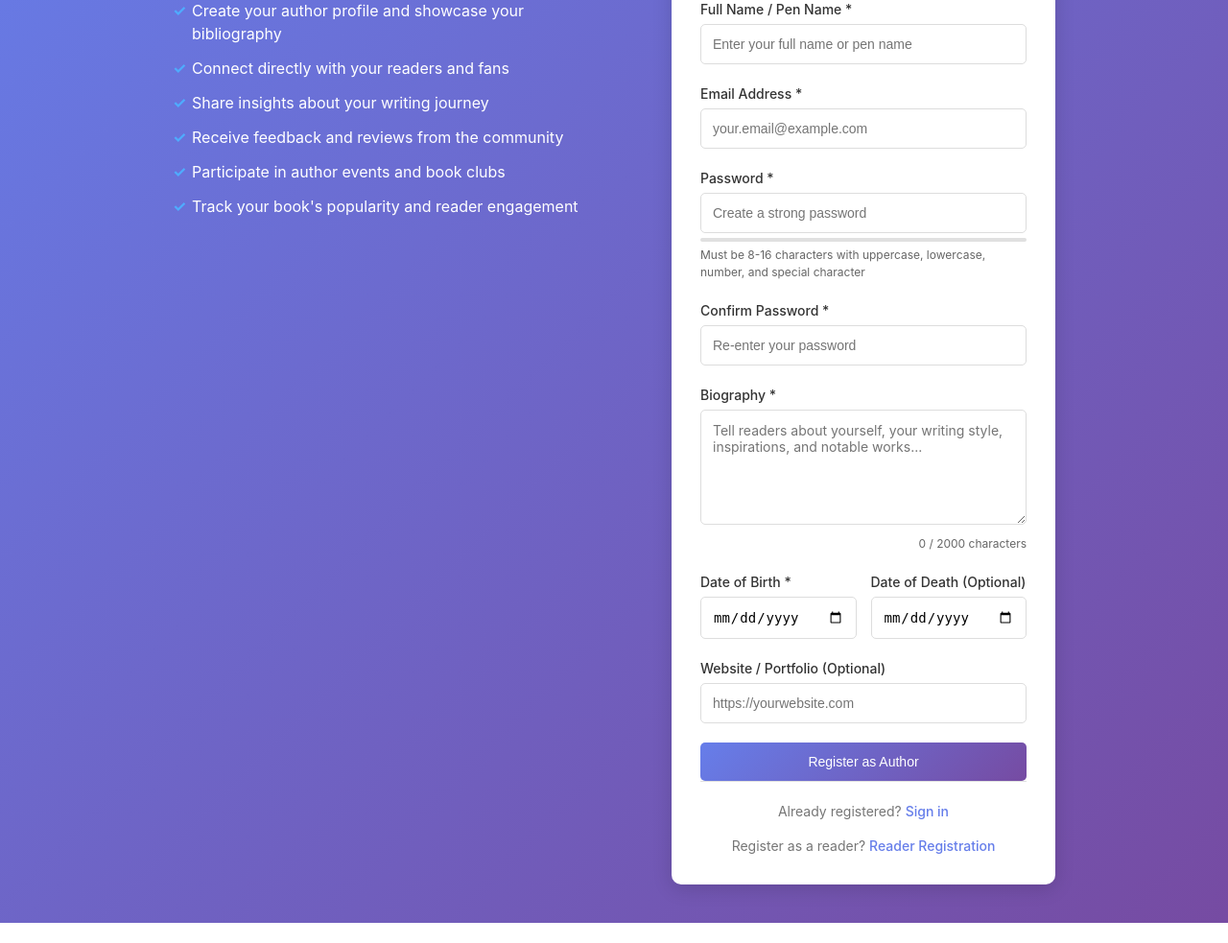
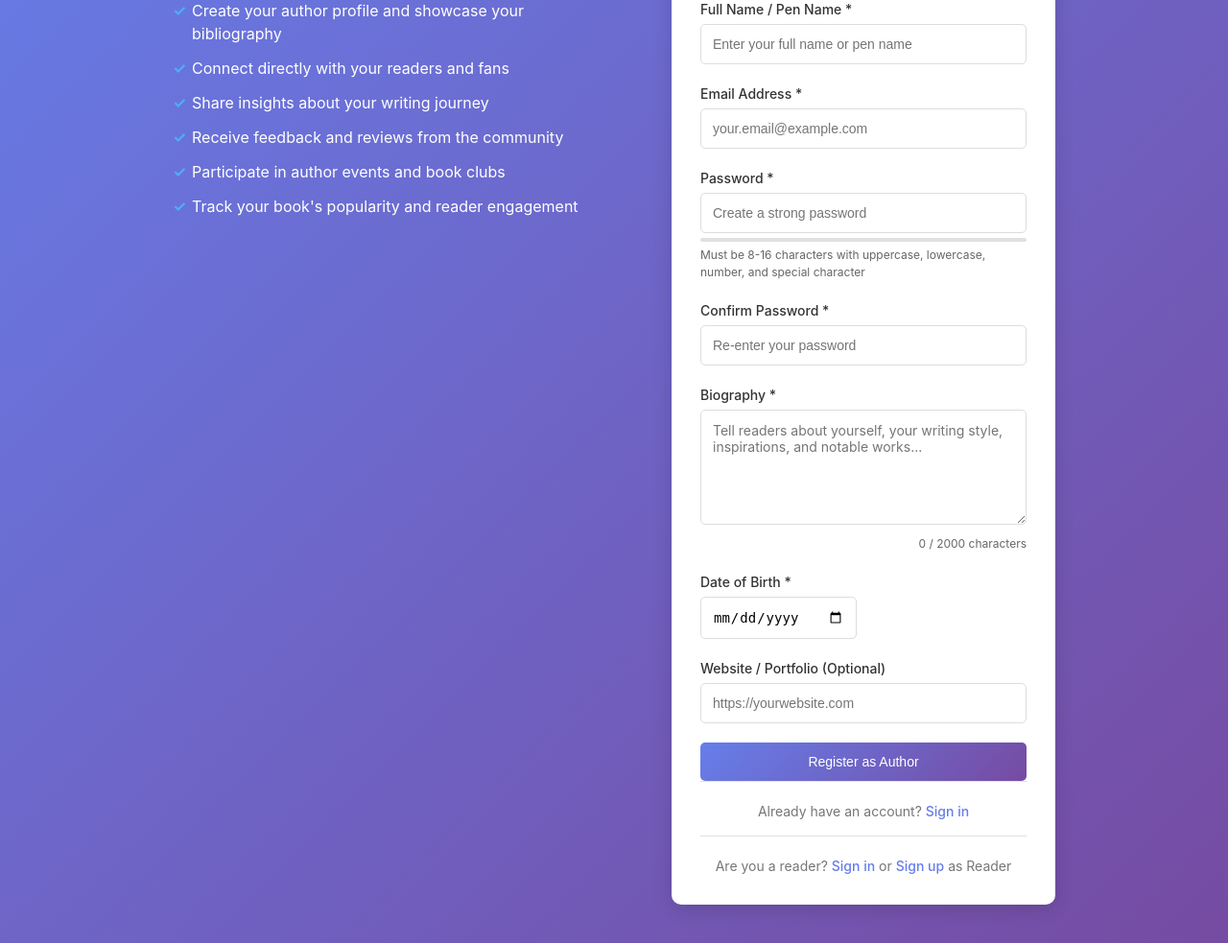
Before and after one commit to rmahale04/Book-Recommendation-System, a Flask app: page /author_register in a window 1280 px wide. Shown: the part 234-1217 px from the top of the page at 96% size. Before the commit the page ends 1196 px from the top, so only its background shows below. Run offline with Flask 3, Linux system fonts and the light colour scheme.

Commit message:
added links to other login and sign up pages

```diff
--- a/templates/author_register.html
+++ b/templates/author_register.html
@@ -132,6 +132,11 @@
             margin-top: 5px;
         }
 
+        .auth-divider {
+            border-top: 1px solid #e0e0e0;
+            margin: 15px 0;
+        }
+
         @media (max-width: 768px) {
             .form-row {
                 grid-template-columns: 1fr;
@@ -256,14 +261,14 @@
                                max="{{ today }}"
                                required>
                     </div>
-                    <div class="form-group">
+                    <!-- <div class="form-group">
                         <label for="date_of_death">Date of Death (Optional)</label>
                         <input type="date"
                                id="date_of_death"
                                name="date_of_death"
                                value="{{ form_data.date_of_death if form_data else '' }}"
                                max="{{ today }}">
-                    </div>
+                    </div> -->
                 </div>
 
                 <div class="form-group">
@@ -282,12 +287,18 @@
 
             <!-- Sign In Link -->
             <div class="signup-link">
-                Already registered?
+                Already have an account?
+                <a href="{{ url_for('author_login') }}">Sign in</a>
+            </div>
+
+            <div class="auth-divider"></div>
+
+            <div class="signup-link" style="margin-top: 10px; border-top: none; padding-top: 5px;">
+                Are you a reader?
                 <a href="{{ url_for('login') }}">Sign in</a>
-            </div>
-            <div class="signup-link" style="margin-top: 10px; border-top: none; padding-top: 5px;">
-                Register as a reader?
-                <a href="{{ url_for('register') }}">Reader Registration</a>
+                or
+                <a href="{{ url_for('register') }}">Sign up</a>
+                as Reader
             </div>
         </div>
     </div>
```
